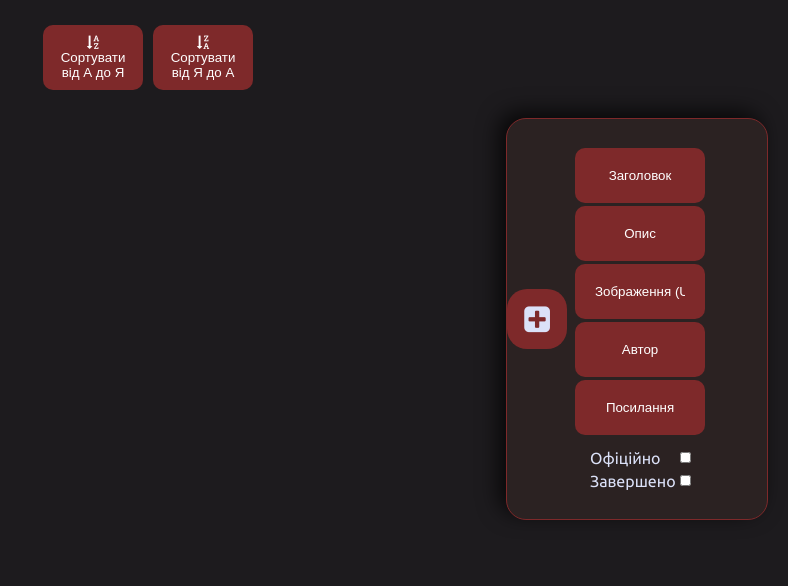
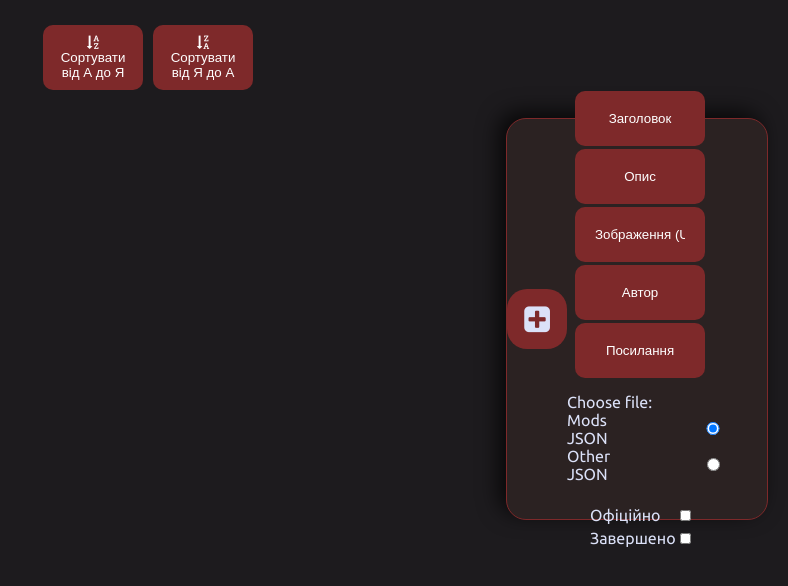
Before and after one commit to MEGATREX4/SUMWeb, a Flask app: template templates/editor.html in a window 1280 px wide. Shown: the top 586 px of the page, without its empty margins (492-1280 px from the left). Run offline with Flask 3, Linux system fonts and the light colour scheme; the template is opened without the code that fills it, so the values that code supplies are empty; some libraries are stand-ins or nearby versions.

Commit message:
Changes to be committed: 	modified:   app.py 	modified:   css/styles.css 	modified:   index.html 	modified:   js/script.js 	modified:   other.json 	modified:   static/script.js 	modified:   static/style.css 	modified:   templates/editor.html

```diff
--- a/app.py
+++ b/app.py
@@ -14,13 +14,15 @@ app.debug = True
 # Зчитування даних з JSON файлу
 data_file = "mods.json"  # Шлях до вашого JSON-файлу
 
-def generate_formatted_id():
-    # Read data from mods.json and other.json
-    mods_data = read_data_from_file("mods.json")
-    other_data = read_data_from_file("other.json")
 
-    # Combine data from both files
-    all_data = mods_data + other_data
+
+def generate_formatted_id(file_paths):
+    all_data = []
+
+    # Read data from all specified files and merge into one list
+    for file_path in file_paths:
+        file_data = read_data_from_file(file_path)
+        all_data.extend(file_data)
 
     # Check if there is any data
     if all_data:
@@ -36,17 +38,30 @@ def generate_formatted_id():
 
 
 
+
+
+
+
+
+
 def read_data_from_file(file_path):
     try:
         with open(file_path, 'r', encoding='utf-8') as file:
             data = json.load(file)
         return data
     except FileNotFoundError:
+        print(f'{Fore.RED}Error: File {file_path} not found{Style.RESET_ALL}')
         return []
 
-def save_data_to_file(data):
-    with open(data_file, 'w', encoding='utf-8') as file:
-        json.dump(data, file, ensure_ascii=False, indent=4)
+
+def save_data_to_file(data, file_path):
+    try:
+        with open(file_path, 'w', encoding='utf-8') as file:
+            json.dump(data, file, ensure_ascii=False, indent=4)
+    except FileNotFoundError:
+        print(f'{Fore.RED}Error: File {file_path} not found{Style.RESET_ALL}')
+
+
 
 # Додавання фільтра urlparse до Jinja2
 def urlparse(url):
@@ -86,29 +101,31 @@ def delete_card_handler():
 
 @app.route('/add_card', methods=['POST'])
 def add_card():
-    data = request.get_json()  # Отримання даних з POST-запиту у форматі JSON
+    data = request.get_json()
     new_title = data.get('title')
     new_description = data.get('description')
     new_image = data.get('image')
     new_author = data.get('author')
     new_verified = data.get('verified')
     new_completed = data.get('completed')
-    new_link = data.get('link')  # Update to 'link'
+    new_link = data.get('link')
+    file_path = data.get('file_path', 'mods.json')  # Default to 'mods.json' if not provided
 
-    # Генерування нового унікального 'id'
-    new_id = generate_formatted_id()
+    # Генерування нового унікального 'id' based on data from both mods.json and other.json
+    new_id = generate_formatted_id(['mods.json', 'other.json'])
 
-    print(f'{Fore.GREEN}Додано нову картку: {new_title} з даними id:{new_id}{data}{Style.RESET_ALL}')  # Повідомлення про додану картку у консоль
+
+    print(f'{Fore.GREEN}Added a new card: {new_title} with id: {new_id}{data}{Style.RESET_ALL}')
 
     if not new_title:
-        return f'{Fore.RED}Помилка: Запис не має заголовку.{Style.RESET_ALL}', 400
+        return f'{Fore.RED}Error: Record has no title.{Style.RESET_ALL}', 400
 
-    data = read_data_from_file(data_file)
+    # Load data from the specified file
+    data = read_data_from_file(file_path)
 
-    # Перевірка, чи не існує картки з таким же title
     for card in data:
         if card['title'] == new_title:
-            return f'{Fore.RED}Картка з таким заголовком вже існує{Style.RESET_ALL}', 400
+            return f'{Fore.RED}A card with the same title already exists{Style.RESET_ALL}', 400
 
     new_card = {
         'id': new_id,
@@ -122,8 +139,10 @@ def add_card():
     }
 
     data.append(new_card)
-    save_data_to_file(data)
+    save_data_to_file(data, file_path)
     return jsonify(new_card)
+
+
 
 @app.route('/edit_card/<string:card_id>', methods=['POST'])
 def edit_card(card_id):
--- a/index.html
+++ b/index.html
@@ -13,6 +13,7 @@
         <link rel="stylesheet" href="css/search.css">
         <link rel="stylesheet" href="css/scrollbar.css">
         <link rel="stylesheet" href="css/load.css">
+        <link rel="stylesheet" href="css/svgstatus.css">
 
         <link rel="manifest" href="/manifest.json">
 
--- a/static/script.js
+++ b/static/script.js
@@ -94,6 +94,9 @@ $('.cancel-button').click(function (event) {
     const newVerified = $('#new-verified').prop('checked');
     const newCompleted = $('#new-completed').prop('checked');
 
+    // Get the selected file path based on the radio button selection
+    const selectedFilePath = $('input[name="file-selection"]:checked').val();
+
     const formData = JSON.stringify({
         title: newTitle,
         description: newDescription,
@@ -101,7 +104,8 @@ $('.cancel-button').click(function (event) {
         verified: newVerified,
         author: newAuthor,
         completed: newCompleted,
-            link: newlink,  // Here it is "link"
+        link: newlink,
+        file_path: selectedFilePath
     });
 
     $.ajax({
@@ -110,27 +114,11 @@ $('.cancel-button').click(function (event) {
         data: formData,
         contentType: 'application/json',
         success: function (response) {
-            const newCardHtml = `
-                <!-- Ваш HTML-код для нової карточки -->
-            `;
-            const newCard = $(newCardHtml);
-            $('.card-container').append(newCard);
-
-            newCard.find('.delete-button').click(function () {
-                deleteCard(newCard);
-            });
-            newCard.find('.edit-button').click(function () {
-                editCard(newCard);
-            });
-
-            $('#new-title').val('');
-            $('#new-description').val('');
-            $('#new-image').val('');
-            $('#new-author').val('');
-            $('#new-link').val('');
-            $('#new-verified').prop('checked', false);
-            $('#new-completed').prop('checked', false);
+            // Handle success
         },
+        error: function (error) {
+            // Handle error
+        }
     });
 
 });
--- a/static/style.css
+++ b/static/style.css
@@ -185,3 +185,15 @@ input {
 .new-description{
     height: calc(+20%);
 }
+
+.choosefile {
+    margin-top: 15px;
+    margin-bottom: 15px;
+    display: flex;
+    flex-direction: column;
+}
+.radiochoose {
+    display: flex;
+    flex-direction: row-reverse;
+    align-items: center;
+}
--- a/templates/editor.html
+++ b/templates/editor.html
@@ -79,6 +79,13 @@
                 <input class="addinputp" type="text" id="new-image" placeholder="Зображення (URL)">
                 <input class="addinputp" type="text" id="new-author" placeholder="Автор">
                 <input class="addinputp" type="text" id="new-link" placeholder="Посилання">
+                <form class="choosefile">
+                    <label>Choose file:</label>
+                    <div class="radiochoose"><input type="radio" name="file-selection" value="mods.json" checked> Mods JSON</div>
+                    <div class="radiochoose"><input type="radio" name="file-selection" value="other.json"> Other JSON</div>
+                </form>
+
+
                 <div class="checks">
 
 
```
Also changed, not shown: css/styles.css (+12 -0 lines), js/script.js (+8 -0 lines), other.json (indentation only). Lines whose indentation alone changed are shown as unchanged.
